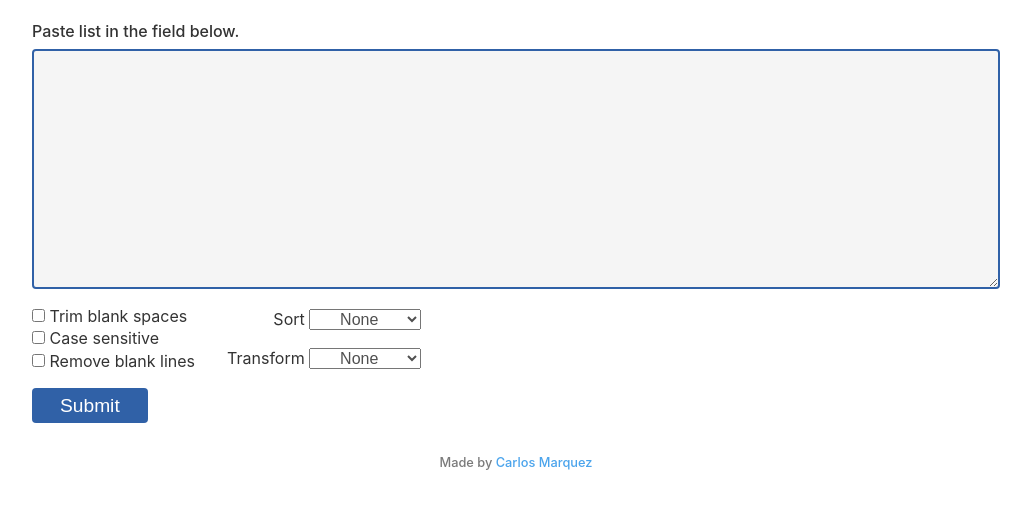
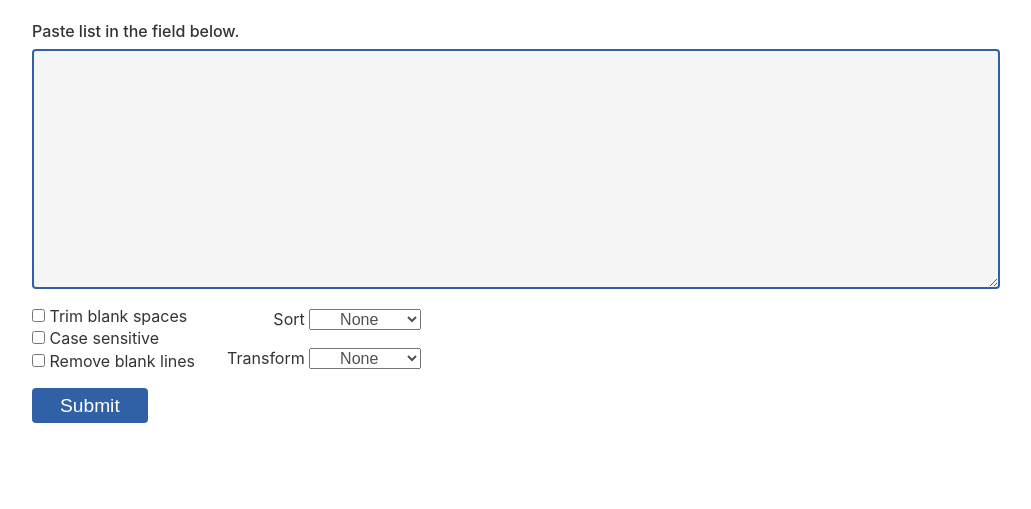
Before and after one commit to carlosm3/duperemove, a plain HTML site: page src/index.html in a window 1280 px wide. Shown: the part 139-648 px from the top of the page, without its empty margins (124-1155 px from the left). Drawn offline with Linux system fonts and the light colour scheme.

Commit message:
Remove footer

```diff
--- a/src/index.html
+++ b/src/index.html
@@ -71,11 +71,11 @@
                 </div>
             </div>
         </main>
-        <footer>
+        <!-- <footer>
             <div id="author">
                 <p>Made by <a href="https://github.com/carlosm3" target="_blank" rel="noreferrer">Carlos Marquez</a></p>
             </div>
-        </footer>
+        </footer> -->
         <script src="js/main.js"></script>
     </body>
 </html>
--- a/src/scss/styles.scss
+++ b/src/scss/styles.scss
@@ -168,18 +168,18 @@ textarea {
     display: block;
 }
 
-// FOOTER
-#author {
-    color: rgb(155, 155, 155);
-    color: rgb(122, 122, 122);
-    text-align: center;
-    font-size: 0.8rem;
-    margin: 2rem 0 1rem 0;
-    a {
-        text-decoration: none;
-        color: #4ba4ec;
-    }
-}
+// // FOOTER
+// #author {
+//     color: rgb(155, 155, 155);
+//     color: rgb(122, 122, 122);
+//     text-align: center;
+//     font-size: 0.8rem;
+//     margin: 2rem 0 1rem 0;
+//     a {
+//         text-decoration: none;
+//         color: #4ba4ec;
+//     }
+// }
 
 // MEDIA QUERIES
 @media screen and (min-width: 430px) {
```
